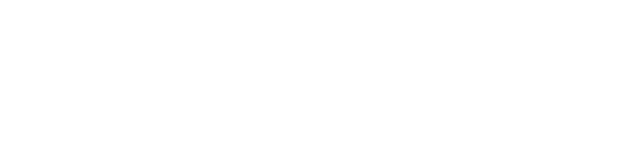
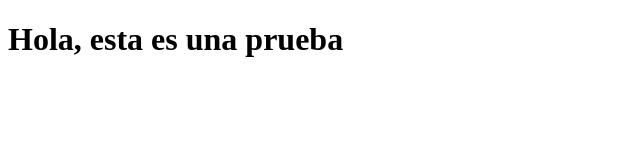
Before and after one commit to LamegoS/C-liz, a plain HTML site: page index.html in a window 1280 px wide. Shown: the whole page, without its empty margins (0-640 px from the left). Drawn offline with Linux system fonts and the light colour scheme.

Commit message:
Añadimos H1

```diff
--- a/index.html
+++ b/index.html
@@ -5,8 +5,11 @@
     <meta http-equiv="X-UA-Compatible" content="IE=edge">
     <meta name="viewport" content="width=device-width, initial-scale=1.0">
     <title>Document</title>
+
 </head>
 <body>
-
+    <h1>
+        Hola, esta es una prueba
+    </h1>
 </body>
 </html>
```
